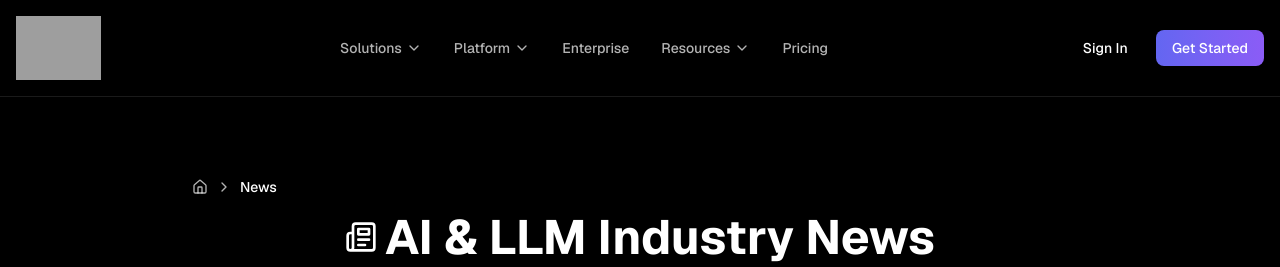
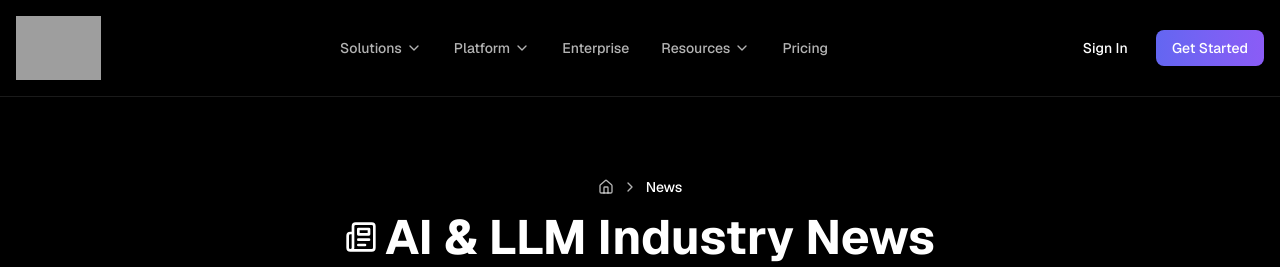
Before and after one commit to futuremindsmedia/writeworks-marketing, a Next.js app: page /news in a window 1280 px wide. Shown: the top 267 px of the page. Built offline with nearby package versions, Linux system fonts and the light colour scheme; grey boxes are pictures that could not be loaded.

Commit message:
feat: center breadcrumbs on all screen sizes
Update breadcrumbs component to always center breadcrumbs.

Co-authored-by: null <23410760+futuremindsmedia@users.noreply.github.com>

```diff
--- a/components/breadcrumbs.tsx
+++ b/components/breadcrumbs.tsx
@@ -12,8 +12,12 @@ interface BreadcrumbsProps {
 
 export function Breadcrumbs({ items }: BreadcrumbsProps) {
   return (
-    <nav aria-label="Breadcrumb" className="mb-4 flex justify-center md:justify-start">
-      <ol className="flex flex-wrap items-center gap-2 text-sm" itemScope itemType="https://schema.org/BreadcrumbList">
+    <nav aria-label="Breadcrumb" className="mb-4 flex justify-center">
+      <ol
+        className="flex flex-wrap items-center justify-center gap-2 text-sm"
+        itemScope
+        itemType="https://schema.org/BreadcrumbList"
+      >
         {/* Home */}
         <li itemProp="itemListElement" itemScope itemType="https://schema.org/ListItem">
           <Link
```
